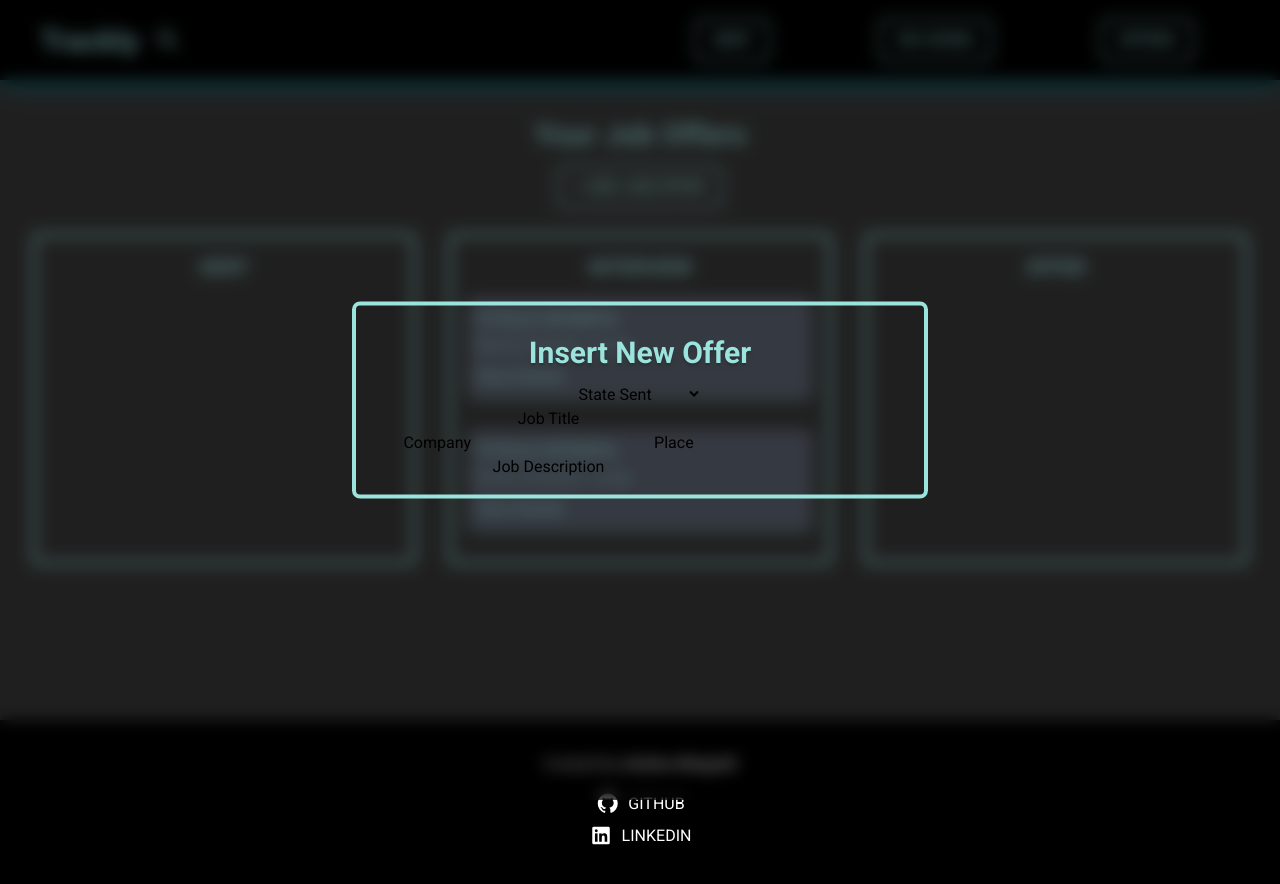
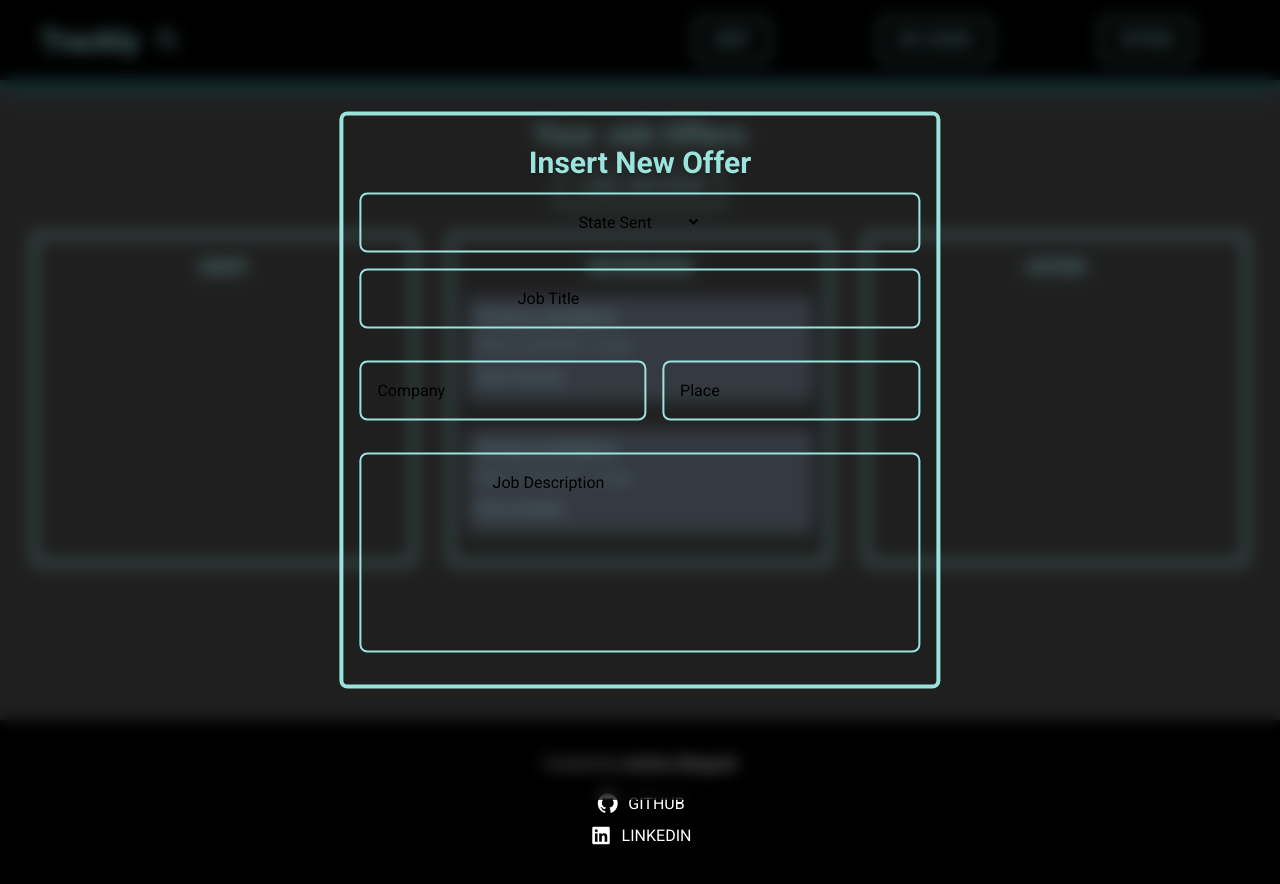
Before and after one commit to AndreaMargutti/job-tracker-react, a React (Vite) app: page / in a window 1280 px wide. Both pictures are taken after a click on the button "+ ADD JOB OFFER". Shown: the top 884 px of the page. Built offline with nearby package versions, Linux system fonts and the light colour scheme.

Commit message:
fix: improve styling of form elements in Modal component

```diff
--- a/src/components/Modal/Modal.tsx
+++ b/src/components/Modal/Modal.tsx
@@ -9,7 +9,7 @@ export default function Modal({ isOpen }: ModalProps) {
       <div className="border-4 border-accent-azure rounded-lg p-4 min-w-xl absolute top-[50%] left-[50%] -translate-[50%]">
         <Title title="Insert New Offer" />
         <form action="" method="POST">
-          <div>
+          <div className="p-4 border-2 border-accent-azure rounded-lg">
             <label htmlFor="">State</label>
             <select name="" id="">
               <option value="Sent">Sent</option>
@@ -17,17 +17,21 @@ export default function Modal({ isOpen }: ModalProps) {
               <option value="Offer">Offers</option>
             </select>
           </div>
-          <div>
+          <div className="border-2 border-accent-azure rounded-lg p-4 my-4">
             <label htmlFor="">Job Title</label>
             <input type="text" />
           </div>
-          <div>
-            <label htmlFor="">Company</label>
-            <input type="text" />
-            <label htmlFor="">Place</label>
-            <input type="text" name="" id="" />
+          <div className="flex gap-4">
+            <div className="border-2 border-accent-azure rounded-lg p-4 my-4">
+              <label htmlFor="">Company</label>
+              <input type="text" />
+            </div>
+            <div className="border-2 border-accent-azure rounded-lg p-4 my-4">
+              <label htmlFor="">Place</label>
+              <input type="text" name="" id="" />
+            </div>
           </div>
-          <div>
+          <div className="border-2 border-accent-azure rounded-lg p-4 my-4 min-h-50">
             <label htmlFor="">Job Description</label>
             <input type="text" />
           </div>
```
